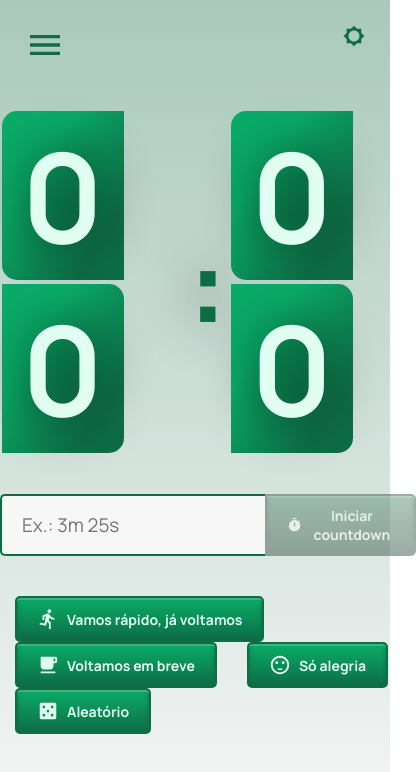
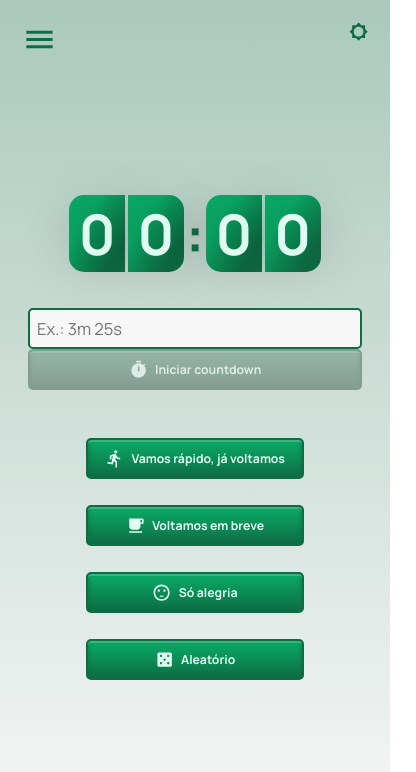
Before and after one commit to nascjoao/trybe-countdown, a React (Create React App) app: page / in a window 390 px wide. Shown: the top 772 px of the page, 416 px wide, since content can reach past the window. Built offline with nearby package versions, Linux system fonts and the light colour scheme.

Commit message:
feat(style): make all the app reponsive

```diff
--- a/src/components/About/styles.scss
+++ b/src/components/About/styles.scss
@@ -16,5 +16,12 @@
       margin: 0;
       height: 5rem;
     }
+
+    @media screen and (max-width: 508px) {
+      & {
+        grid-template-columns: auto;
+        grid-template-rows: auto auto;
+      }
+    }
   }
 }
--- a/src/components/Countdown/styles.scss
+++ b/src/components/Countdown/styles.scss
@@ -8,10 +8,22 @@
   position: absolute;
   width: 100%;
 
+  @media screen and (max-width: 630px) {
+    & {
+      padding: 0 2rem;
+    }
+  }
+
   .timer {
     align-items: center;
     display: flex;
     font-weight: bold;
+
+    @media screen and (max-width: 630px) {
+      & {
+        margin-top: 3rem;
+      }
+    }
 
     span {
       background: linear-gradient(125deg, var(--green) 30%, var(--dark-green) 80%);
@@ -23,6 +35,14 @@
       text-align: center;
       text-shadow: 0 0 50px rgba(0, 0, 0, 0.7);
       width: 7.625rem;
+
+      @media screen and (max-width: 550px) {
+        & {
+          font-size: 4rem;
+          height: 5.5rem;
+          width: 4rem;
+        }
+      }
     }
 
     .minutes {
@@ -57,6 +77,12 @@
       margin: 0;
       width: auto;
       height: auto;
+
+      @media screen and (max-width: 630px) {
+        & {
+          font-size: 4rem;
+        }
+      }
     }
   }
 
@@ -65,6 +91,12 @@
     margin: 0 auto;
     max-width: 33.9375rem;
     width: 100%;
+
+    @media screen and (max-width: 630px) {
+      & {
+        flex-direction: column;
+      }
+    }
 
     input {
       background: var(--background-secondary);
@@ -79,6 +111,14 @@
       padding: 0 1.25rem;
       height: 100%;
 
+      @media screen and (max-width: 630px) {
+        & {
+          border-radius: 5px;
+          border: 2px solid var(--dark-green);
+          padding: .5rem;
+        }
+      }
+
       &:focus ~ button {
         border-radius: 5px;
       }
@@ -86,6 +126,12 @@
 
     button {
       border-radius: 0 5px 5px 0;
+
+      @media screen and (max-width: 630px) {
+        & {
+          border-radius: 5px;
+        }
+      }
 
       &:hover {
         border-radius: 5px;
@@ -105,8 +151,18 @@
   }
 
   .options {
+    display: flex;
+    flex-wrap: wrap;
+    justify-content: center;
     button {
-      margin: 0 .9375rem;
+      margin: .9375rem;
+    }
+
+
+    @media screen and (max-width: 540px) {
+      & {
+        flex-direction: column;
+      }
     }
   }
 
--- a/src/index.scss
+++ b/src/index.scss
@@ -31,6 +31,19 @@
   margin: 0;
   padding: 0;
   text-decoration: none;
+  -webkit-tap-highlight-color: transparent;
+}
+
+@media screen and (max-width: 630px) {
+  html {
+    font-size: .9375rem;
+  }
+}
+
+@media screen and (max-width: 540px) {
+  html {
+    font-size: .875rem;
+  }
 }
 
 #App {
@@ -50,8 +63,9 @@ button {
   display: inline-flex;
   font-size: .875rem;
   font-weight: bold;
+  justify-content: center;
+  padding: .625rem 1.25rem;
   transition: .1s;
-  padding: .625rem 1.25rem;
 
   svg {
     font-size: 1.375rem;
```
